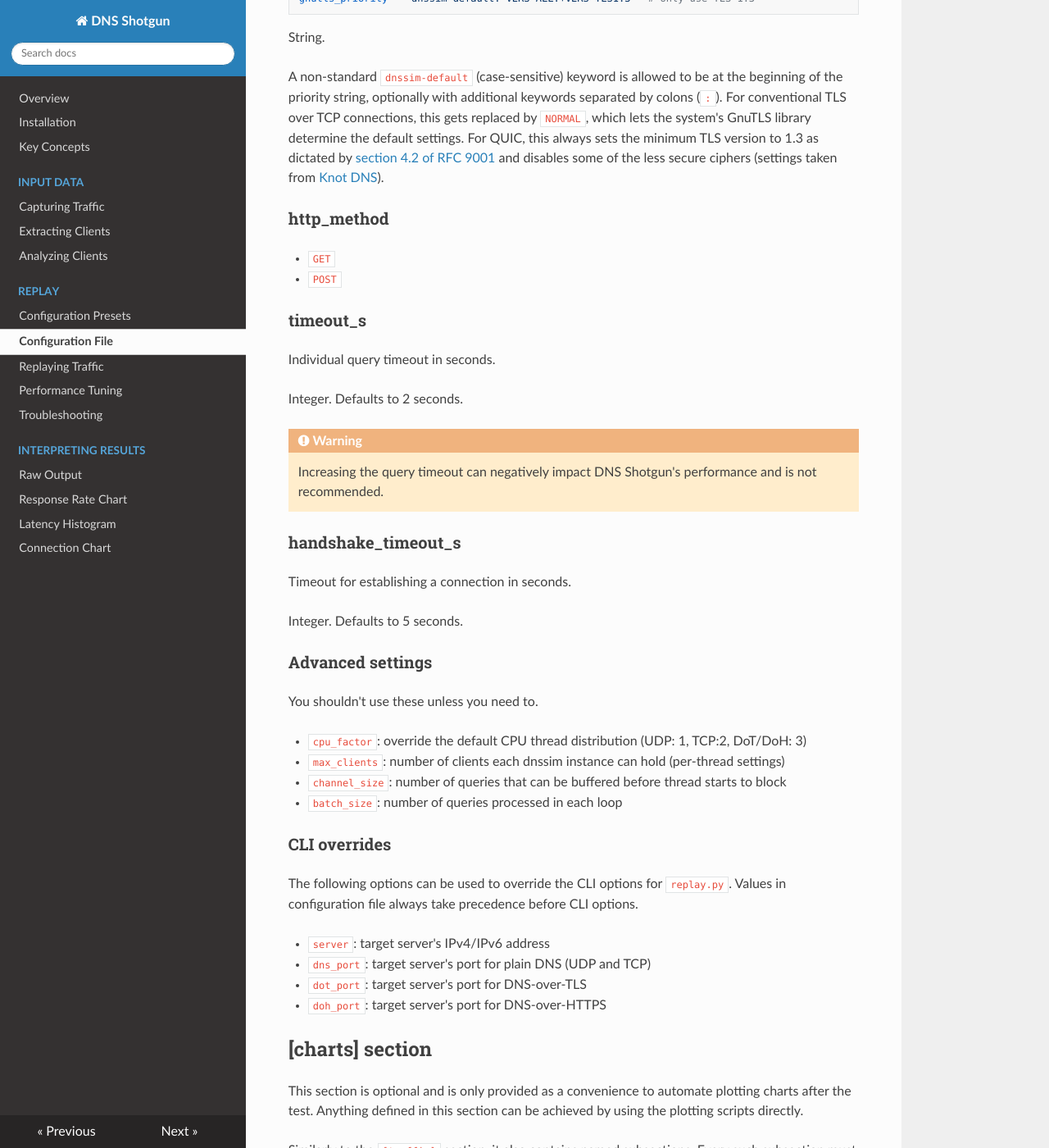
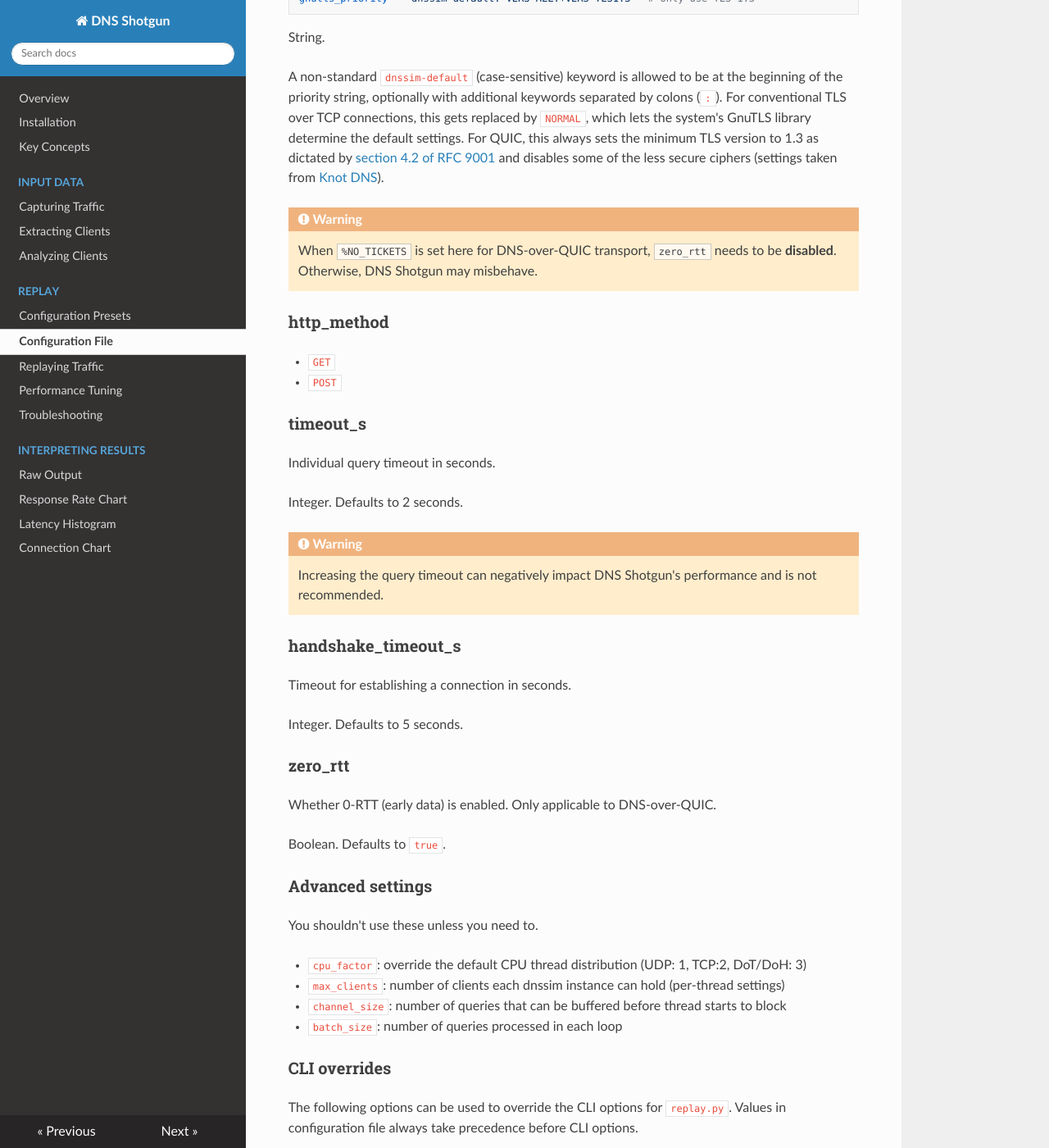
Before and after one commit to CZ-NIC/shotgun, an MkDocs documentation site: the page built from docs/configuration-file.md, in a window 1280 px wide and 1400 px high, scrolled down 1584 px. Shown: the whole window at 82% size. Built offline with MkDocs 1.6.1, drawn with Linux system fonts in a browser that asks for light colours; nearby versions of some CDN libraries.

Commit message:
docs: zero_rtt config documentation

```diff
--- a/docs/configuration-file.md
+++ b/docs/configuration-file.md
@@ -72,6 +72,10 @@
 and disables some of the less secure ciphers (settings taken from
 [Knot DNS](https://gitlab.nic.cz/knot/knot-dns/-/blob/v3.3.2/src/libknot/quic/quic.c#L50)).
 
+!!! warning
+    When `%NO_TICKETS` is set here for DNS-over-QUIC transport, `zero_rtt`
+    needs to be **disabled**. Otherwise, DNS Shotgun may misbehave.
+
 
 ### http_method
 
@@ -93,6 +97,12 @@
 Timeout for establishing a connection in seconds.
 
 Integer. Defaults to 5 seconds.
+
+### zero_rtt
+
+Whether 0-RTT (early data) is enabled. Only applicable to DNS-over-QUIC.
+
+Boolean. Defaults to `true`.
 
 ### Advanced settings
 
```
